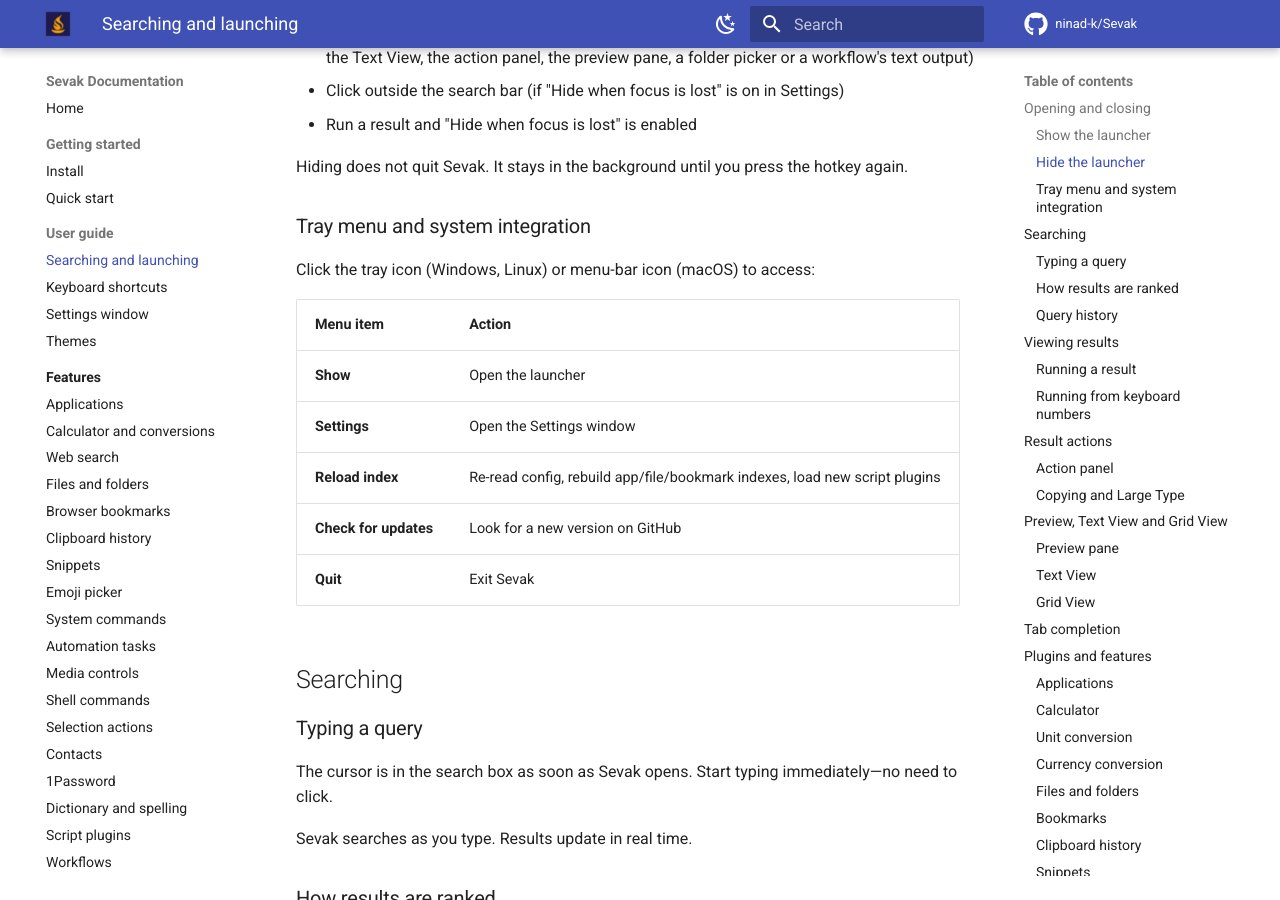
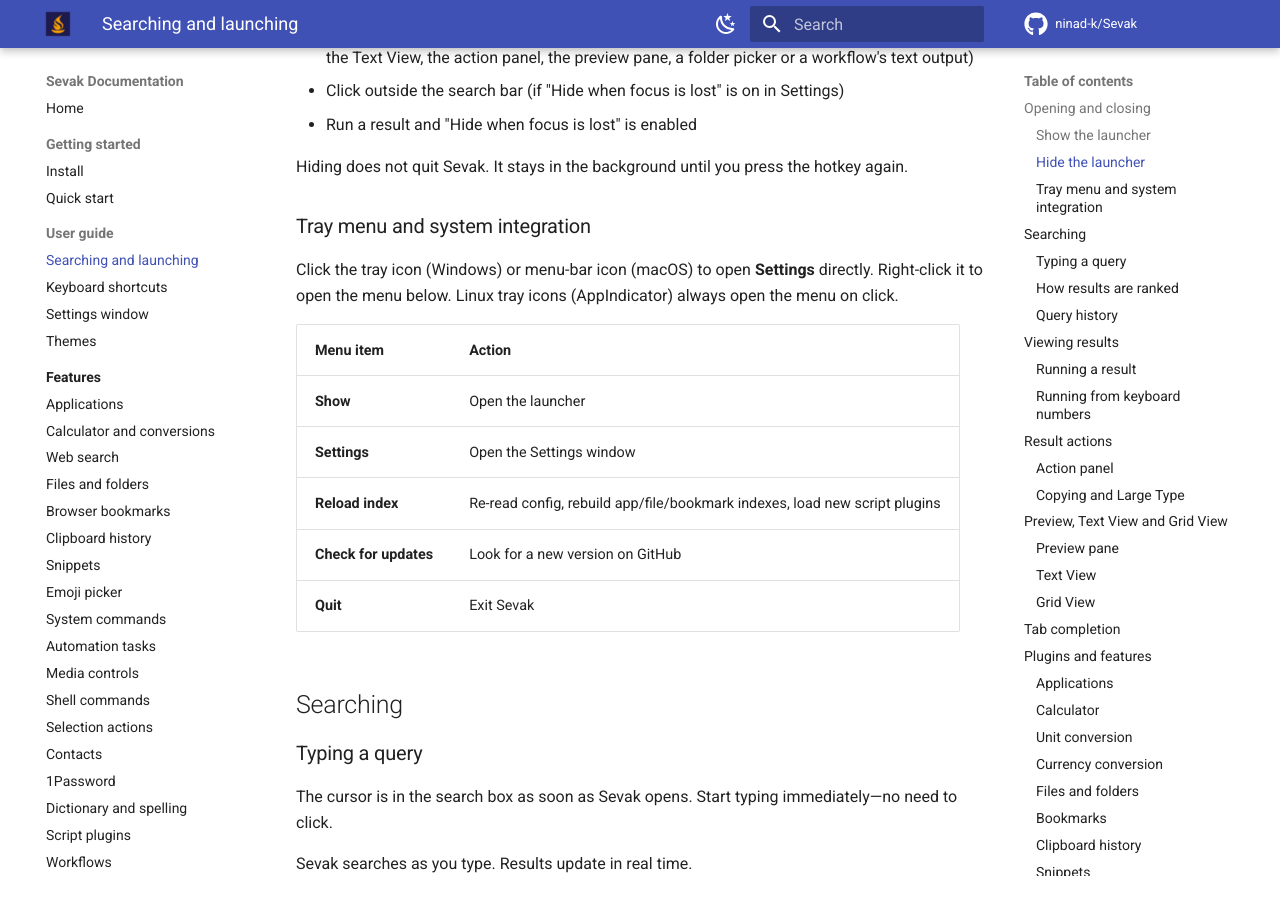
Before and after one commit to ninad-k/Sevak, an MkDocs documentation site: the page built from docs/usage.md, in a window 1280 px wide and 900 px high, scrolled down 545 px. Built offline with MkDocs 1.6.1 and Material for MkDocs 9.7.7, drawn with Linux system fonts in a browser that asks for light colours; comment, search, counter and statistics services are not loaded.

Commit message:
feat: clicking the tray icon opens Settings directly

```diff
--- a/docs/usage.md
+++ b/docs/usage.md
@@ -20,7 +20,9 @@
 
 ### Tray menu and system integration
 
-Click the tray icon (Windows, Linux) or menu-bar icon (macOS) to access:
+Click the tray icon (Windows) or menu-bar icon (macOS) to open **Settings**
+directly. Right-click it to open the menu below. Linux tray icons (AppIndicator)
+always open the menu on click.
 
 | Menu item | Action |
 |---|---|
```
Also changed, not shown: docs/keyboard.md (+1 -1 lines), docs/settings.md (+2 -1 lines), 1 other file.
